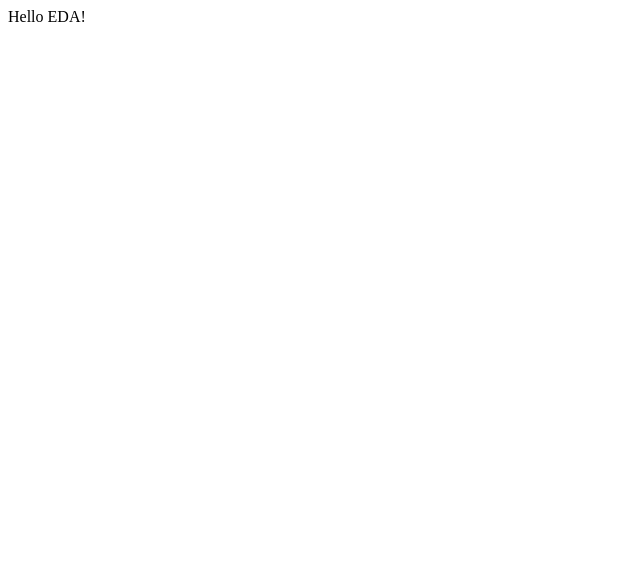
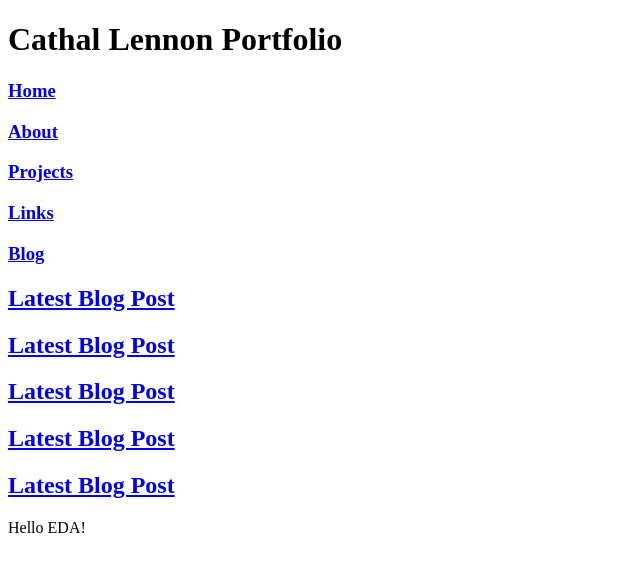
Before and after one commit to Cathalennon/cathalennon.github.io, a plain HTML site: page index.html in a window 1280 px wide. Shown: the whole page, without its empty margins (0-640 px from the left). Drawn offline with Linux system fonts and the light colour scheme.

Commit message:
updated html

```diff
--- /dev/null
+++ b/Stylesheet/blog.css
@@ -0,0 +1,23 @@
+h1{
+	text-align: center;
+	font-size: 80px;
+	margin-top: 0px;
+	margin-bottom: 10px;
+}
+h2{
+	text-align: center;
+	word-spacing: 20px;
+}
+#content {
+	text-align: left;
+	margin-right:125px;
+	margin-left: 125px;
+	border-bottom: solid 2px black;
+}
+#footer {
+	text-align: center;
+	word-spacing: 100px;
+	bottom:0px;
+	margin-top: 50px
+
+}
--- a/index.html
+++ b/index.html
@@ -1,4 +1,40 @@
+<!DOCTYPE html>
 <html>
+<head>
+	<title>Cathal Lennon Portfolio</title>
+</head>
+<body>
+<div id="header">
+		<h1>Cathal Lennon Portfolio</h1>
+</div>
+
+<div id="nav">
+
+	<a href="#"><h3> Home </h3></a>
+	<a href="#"><h3> About </h3></a>
+	<a href="#"><h3> Projects </h3></a>
+	<a href="#"><h3> Links </h3></a>
+	<a href="#"><h3> Blog </h3></a>
+
+</div>
+
+<div id="main">
+	<a href="#"><h2>Latest Blog Post</h2></a>
+	<a href="#"><h2>Latest Blog Post</h2></a>
+	<a href="#"><h2>Latest Blog Post</h2></a>
+	<a href="#"><h2>Latest Blog Post</h2></a>
+	<a href="#"><h2>Latest Blog Post</h2></a>
+
+</div>
+
+<div id="footer">
+
+
+
+</div>
+
+</body>
+</html>
   <body>
       Hello EDA!
   </body>
```
Also changed, not shown: blog-template.html (added, +33 -0 lines).
